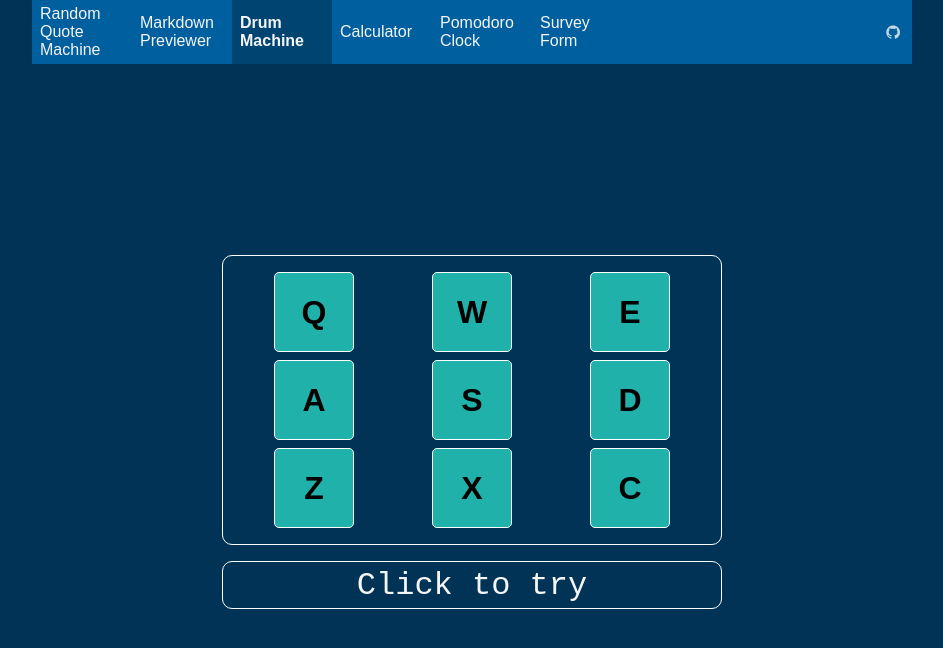
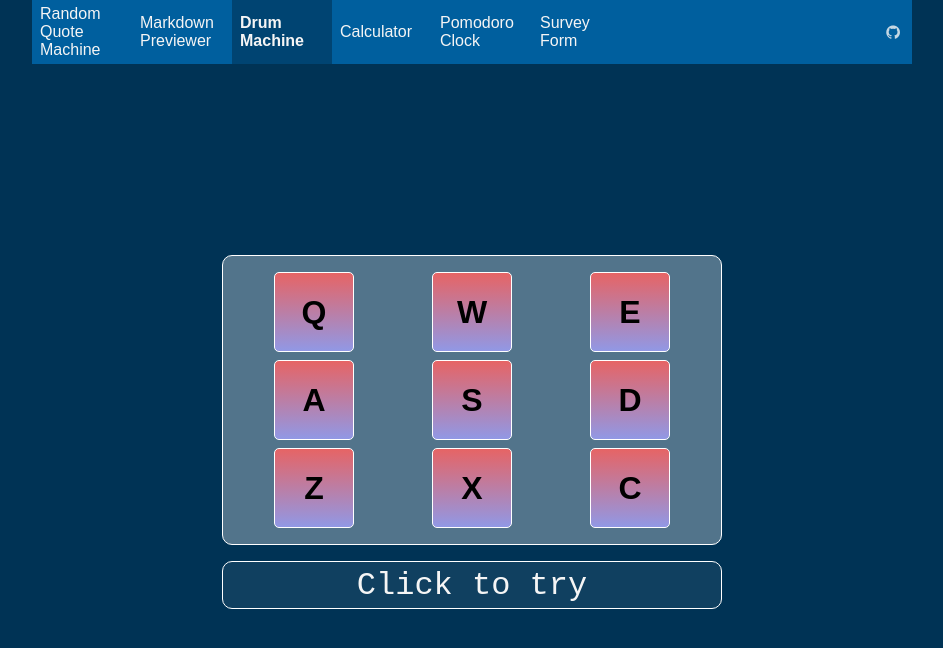
Before and after one commit to jbockerstette/react-freecodecamp-projects, a React (Create React App) app: page /drum-machine in a window 1280 px wide. Shown: the top 648 px of the page, without its empty margins (168-1111 px from the left). Built offline with nearby package versions, Linux system fonts and the light colour scheme; the HTML template or start-up script is replaced by a standard one.

Commit message:
Minor css changes.

```diff
--- a/src/drum-machine/DrumMachine.css
+++ b/src/drum-machine/DrumMachine.css
@@ -14,6 +14,7 @@
 }
 
 .dm-grid #drums {
+  background: #f5f5f555;
   display: grid;
   grid-template-columns: repeat(3, 1fr);
   grid-template-rows: repeat(3, 1fr);
@@ -25,6 +26,7 @@
 }
 
 .dm-grid #display {
+  background: #f5f5f510;
   display: grid;
   border: 1px solid white;
   justify-self: stretch;
@@ -33,10 +35,11 @@
   align-content: center;
   border-radius: 10px;
   height: 3rem;
+  transition: all 0.25s cubic-bezier(0.175, 0.885, 0.32, 1.275);
 }
 
 .drum-pad {
-  background: lightseagreen;
+  background: linear-gradient(#e66465, #9198e5);
   height: 5rem;
   width: 5rem;
   font-size: xx-large;
@@ -51,6 +54,5 @@
 .drum-pad:active,
 .button-active {
   transform: scale(1.1);
-  background: darkblue;
-  color: white;
+  background: linear-gradient(#9198e5, #e66465);
 }
--- a/src/random-quote-machine/RandomQuoteMachine.css
+++ b/src/random-quote-machine/RandomQuoteMachine.css
@@ -6,6 +6,7 @@
   border-radius: 5px;
   padding: 32px;
   background: whitesmoke;
+  box-shadow: 0 10px 6px -6px gray;
 }
 
 #quote-box #text {
```
